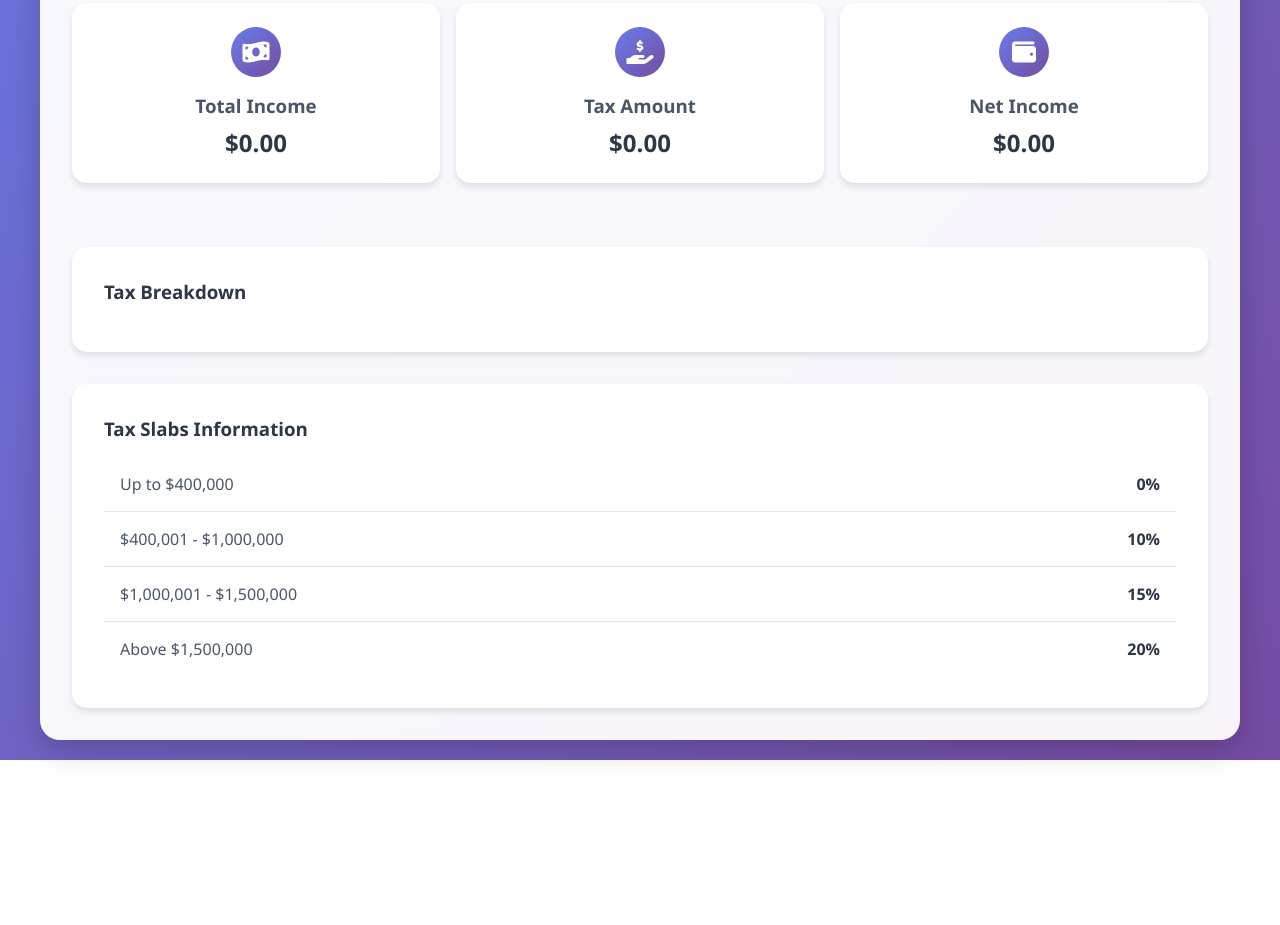
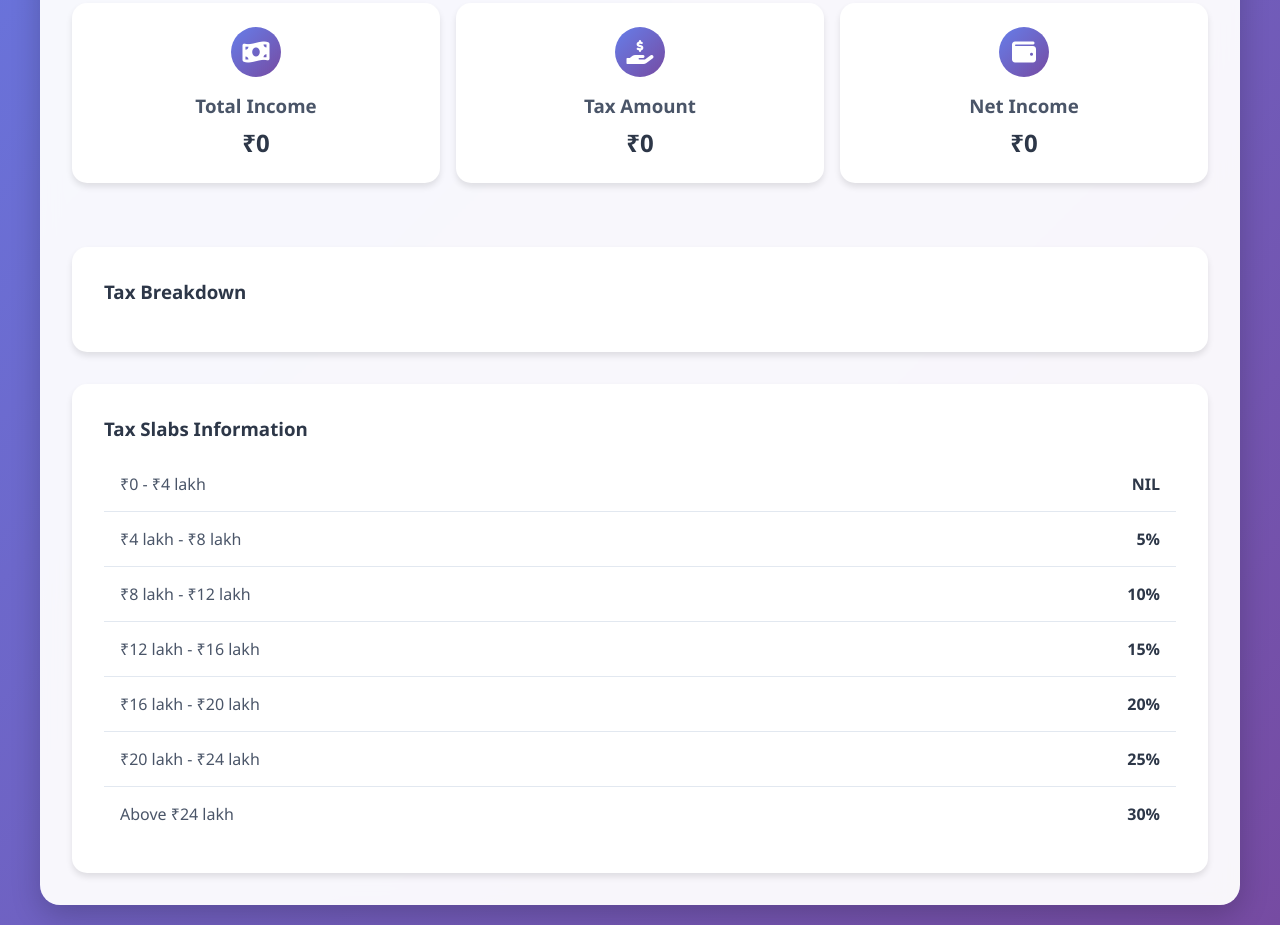
Before and after one commit to harsh-raj04/Tax-Calculator, a plain HTML site: page index.html in a window 1280 px wide. Shown: the part 654-1579 px from the top of the page. Before the commit the page ends 1414 px from the top, so only its background shows below. Drawn offline with Linux system fonts and the light colour scheme.

Commit message:
Website changed from us doller to rupees

```diff
--- a/index.html
+++ b/index.html
@@ -23,13 +23,13 @@
                     <div class="input-group">
                         <label for="income">Annual Income</label>
                         <div class="input-wrapper">
-                            <span class="currency">$</span>
+                            <span class="currency">₹</span>
                             <input type="number" id="income" placeholder="Enter your annual income">
                         </div>
                     </div>
 
                     <div class="tax-year-selector">
-                        <label>Tax Year</label>
+                        <label>Assessment Year</label>
                         <div class="radio-group">
                             <input type="radio" id="year2023" name="taxYear" value="2023" checked>
                             <label for="year2023">2023-24</label>
@@ -50,7 +50,7 @@
                             <i class="fas fa-money-bill-wave"></i>
                         </div>
                         <h3>Total Income</h3>
-                        <p id="displayIncome">$0.00</p>
+                        <p id="displayIncome">₹0</p>
                     </div>
 
                     <div class="result-card tax-amount">
@@ -58,7 +58,7 @@
                             <i class="fas fa-hand-holding-usd"></i>
                         </div>
                         <h3>Tax Amount</h3>
-                        <p id="totalTax">$0.00</p>
+                        <p id="totalTax">₹0</p>
                     </div>
 
                     <div class="result-card net-income">
@@ -66,7 +66,7 @@
                             <i class="fas fa-wallet"></i>
                         </div>
                         <h3>Net Income</h3>
-                        <p id="netIncome">$0.00</p>
+                        <p id="netIncome">₹0</p>
                     </div>
                 </div>
 
@@ -79,20 +79,32 @@
             <div class="tax-slabs-info">
                 <h3>Tax Slabs Information</h3>
                 <div class="slab">
-                    <span class="slab-range">Up to $400,000</span>
-                    <span class="slab-rate">0%</span>
+                    <span class="slab-range">₹0 - ₹4 lakh</span>
+                    <span class="slab-rate">NIL</span>
                 </div>
                 <div class="slab">
-                    <span class="slab-range">$400,001 - $1,000,000</span>
+                    <span class="slab-range">₹4 lakh - ₹8 lakh</span>
+                    <span class="slab-rate">5%</span>
+                </div>
+                <div class="slab">
+                    <span class="slab-range">₹8 lakh - ₹12 lakh</span>
                     <span class="slab-rate">10%</span>
                 </div>
                 <div class="slab">
-                    <span class="slab-range">$1,000,001 - $1,500,000</span>
+                    <span class="slab-range">₹12 lakh - ₹16 lakh</span>
                     <span class="slab-rate">15%</span>
                 </div>
                 <div class="slab">
-                    <span class="slab-range">Above $1,500,000</span>
+                    <span class="slab-range">₹16 lakh - ₹20 lakh</span>
                     <span class="slab-rate">20%</span>
+                </div>
+                <div class="slab">
+                    <span class="slab-range">₹20 lakh - ₹24 lakh</span>
+                    <span class="slab-rate">25%</span>
+                </div>
+                <div class="slab">
+                    <span class="slab-range">Above ₹24 lakh</span>
+                    <span class="slab-rate">30%</span>
                 </div>
             </div>
         </div>
```
